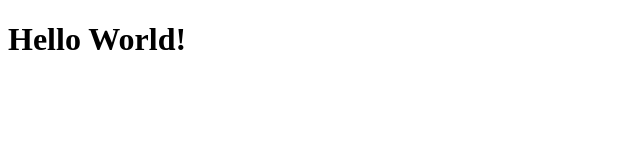
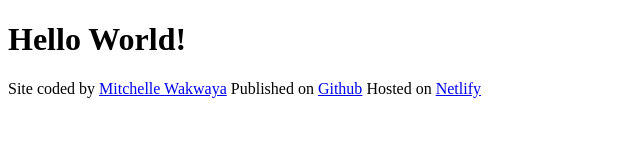
Before and after one commit to Mitch3lle/Project-Waks, a plain HTML site: page index.html in a window 1280 px wide. Shown: the whole page, without its empty margins (0-640 px from the left). Drawn offline with Linux system fonts and the light colour scheme.

Commit message:
added footer with links

```diff
--- a/index.html
+++ b/index.html
@@ -9,6 +9,11 @@
     <h1>
         Hello World!
     </h1>
+    <footer>
+        Site coded by <a href="https://github.com/" target="_blank">Mitchelle Wakwaya</a>
+        Published on <a href="https://github.com/Mitch3lle/Project-Waks" target="_blank">Github</a>
+        Hosted on <a href="https://project-waks.netlify.app/" target="_blank">Netlify</a>
+    </footer>
 
 </body>
 </html>
```
